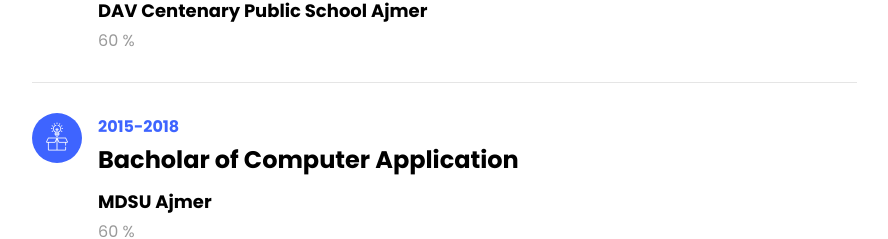
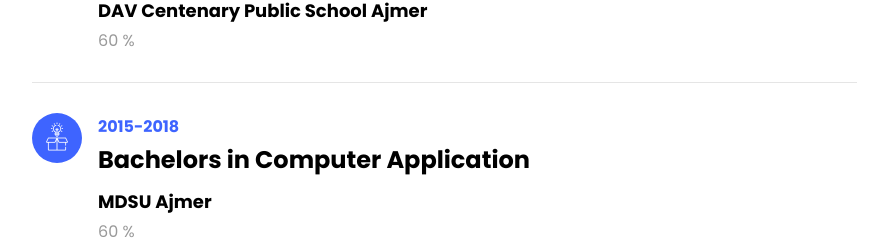
Before and after one commit to vibhanshujainiiitr/Chirag-Jain, a plain HTML site: page index.html in a window 1280 px wide. Shown: the part 2196-2435 px from the top of the page, without its empty margins (338-1226 px from the left). Drawn offline with Linux system fonts and the light colour scheme; files whose address does not match are found by name.

Commit message:
Update index.html

```diff
--- a/index.html
+++ b/index.html
@@ -177,7 +177,7 @@
 					    	</div>
 					    	<div class="text pl-3">
 		    					<span class="date">2015-2018</span>
-		    					<h2>Bacholar of Computer Application</h2>
+		    					<h2>Bachelors in Computer Application</h2>
 		    					<span class="position">MDSU Ajmer</span>
 		    					<p>60 %</p>
 		    				</div>
```
